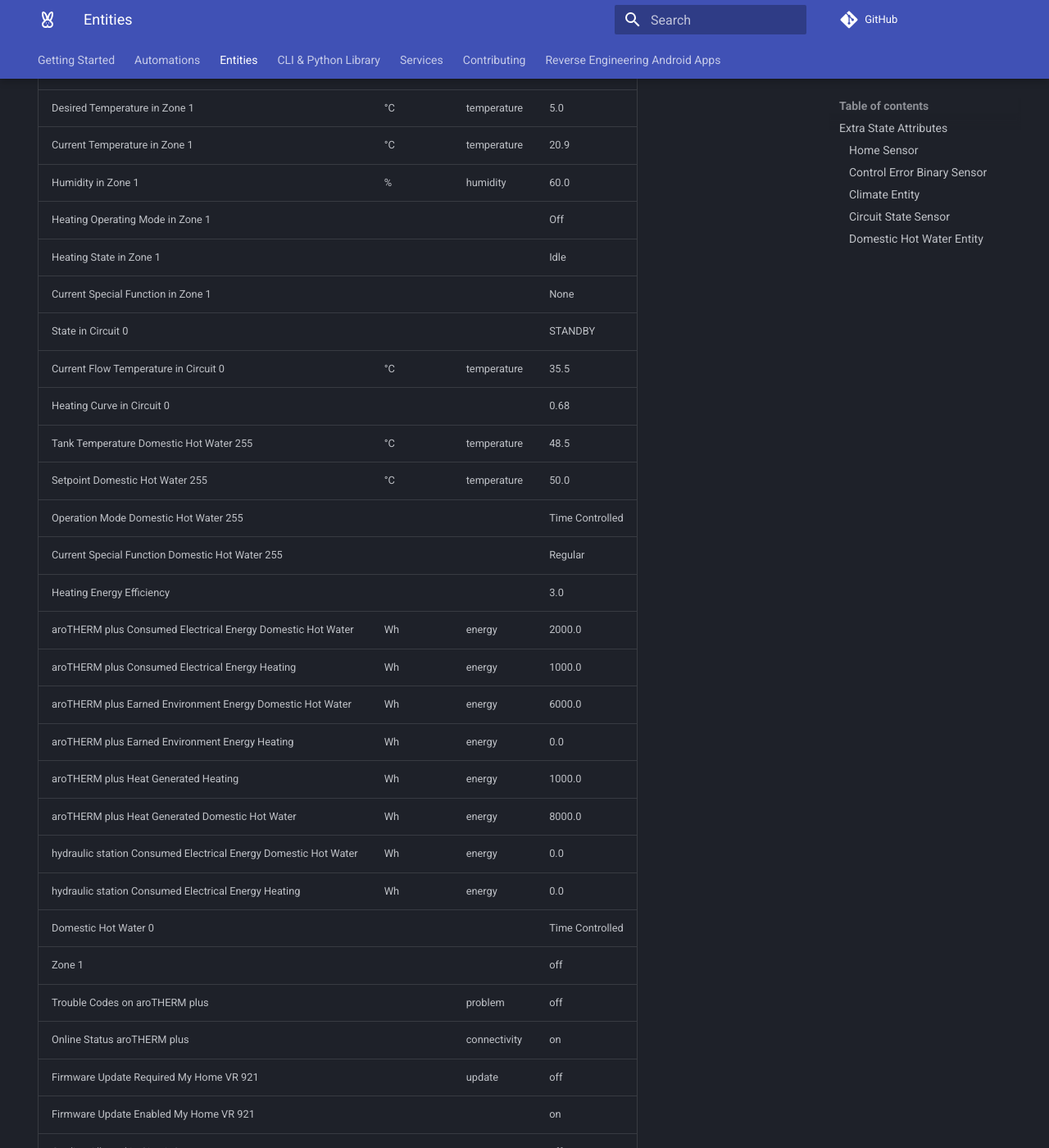
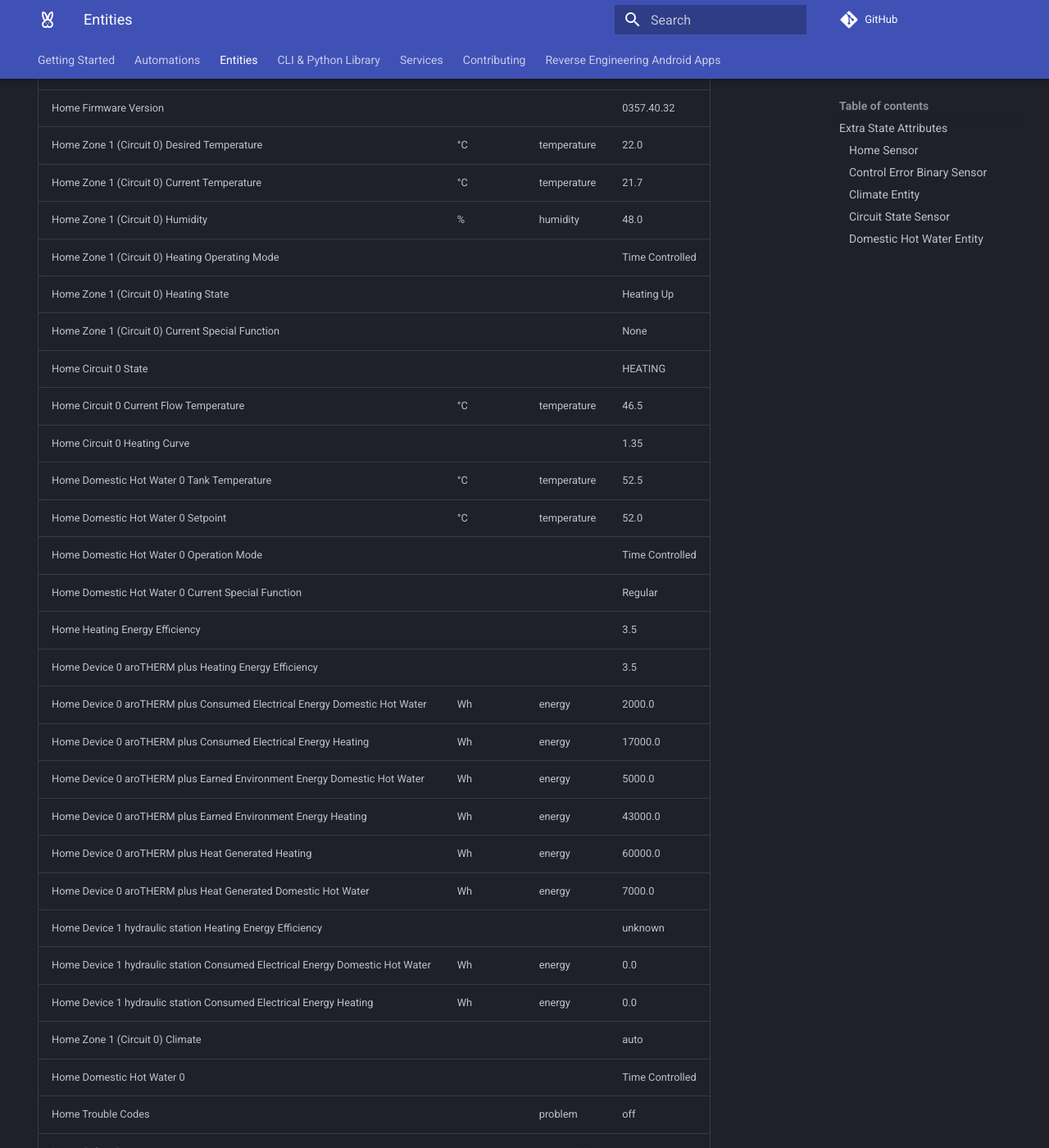
Before and after one commit to signalkraft/mypyllant-component, an MkDocs documentation site: the page built from docs/docs/2-entities.md, in a window 1280 px wide and 1400 px high, scrolled down 368 px. Shown: the whole window at 82% size. Built offline with MkDocs 1.6.1 and Material for MkDocs 9.7.7, drawn with Linux system fonts in a browser that asks for light colours; comment, search, counter and statistics services are not loaded; some of the changed text lies outside the part shown.

Commit message:
Updated entities documentation

```diff
--- a/docs/docs/2-entities.md
+++ b/docs/docs/2-entities.md
@@ -6,43 +6,47 @@
 
 # Entities
 
-You can expect these entities, although names may vary based on your installed devices (in this example "aroTHERM plus"
-and "Hydraulic Station") or the naming of your heating zones (in this case "Zone 1"):
+You can expect these entities, although names will vary based on your home name (here "Home"),
+installed devices (in this example "aroTHERM plus" and "hydraulic station"),
+or the naming of your heating zones (in this case "Zone 1"):
 
-| Entity                                                          | Unit   | Class        | Sample                    |
-|-----------------------------------------------------------------|--------|--------------|---------------------------|
-| Outdoor Temperature                                             | °C     | temperature  | 16.7                      |
-| System Water Pressure                                           | bar    | pressure     | 1.0                       |
-| My Home VR 921                                                  |        |              | 0357.40.30                |
-| Desired Temperature in Zone 1                                   | °C     | temperature  | 5.0                       |
-| Current Temperature in Zone 1                                   | °C     | temperature  | 20.9                      |
-| Humidity in Zone 1                                              | %      | humidity     | 60.0                      |
-| Heating Operating Mode in Zone 1                                |        |              | Off                       |
-| Heating State in Zone 1                                         |        |              | Idle                      |
-| Current Special Function in Zone 1                              |        |              | None                      |
-| State in Circuit 0                                              |        |              | STANDBY                   |
-| Current Flow Temperature in Circuit 0                           | °C     | temperature  | 35.5                      |
-| Heating Curve in Circuit 0                                      |        |              | 0.68                      |
-| Tank Temperature Domestic Hot Water 255                         | °C     | temperature  | 48.5                      |
-| Setpoint Domestic Hot Water 255                                 | °C     | temperature  | 50.0                      |
-| Operation Mode Domestic Hot Water 255                           |        |              | Time Controlled           |
-| Current Special Function Domestic Hot Water 255                 |        |              | Regular                   |
-| Heating Energy Efficiency                                       |        |              | 3.0                       |
-| aroTHERM plus Consumed Electrical Energy Domestic Hot Water     | Wh     | energy       | 2000.0                    |
-| aroTHERM plus Consumed Electrical Energy Heating                | Wh     | energy       | 1000.0                    |
-| aroTHERM plus Earned Environment Energy Domestic Hot Water      | Wh     | energy       | 6000.0                    |
-| aroTHERM plus Earned Environment Energy Heating                 | Wh     | energy       | 0.0                       |
-| aroTHERM plus Heat Generated Heating                            | Wh     | energy       | 1000.0                    |
-| aroTHERM plus Heat Generated Domestic Hot Water                 | Wh     | energy       | 8000.0                    |
-| hydraulic station Consumed Electrical Energy Domestic Hot Water | Wh     | energy       | 0.0                       |
-| hydraulic station Consumed Electrical Energy Heating            | Wh     | energy       | 0.0                       |
-| Domestic Hot Water 0                                            |        |              | Time Controlled           |
-| Zone 1                                                          |        |              | off                       |
-| Trouble Codes on aroTHERM plus                                  |        | problem      | off                       |
-| Online Status aroTHERM plus                                     |        | connectivity | on                        |
-| Firmware Update Required My Home VR 921                         |        | update       | off                       |
-| Firmware Update Enabled My Home VR 921                          |        |              | on                        |
-| Cooling Allowed in Circuit 0                                    |        |              | off                       |
+| Entity                                                                        | Unit   | Class        | Sample                    |
+|-------------------------------------------------------------------------------|--------|--------------|---------------------------|
+| Home                                                                          |        |              | 0                         |
+| Home Outdoor Temperature                                                      | °C     | temperature  | 9.0                       |
+| Home System Water Pressure                                                    | bar    | pressure     | 1.4                       |
+| Home Firmware Version                                                         |        |              | 0357.40.32                |
+| Home Zone 1 (Circuit 0) Desired Temperature                                   | °C     | temperature  | 22.0                      |
+| Home Zone 1 (Circuit 0) Current Temperature                                   | °C     | temperature  | 21.7                      |
+| Home Zone 1 (Circuit 0) Humidity                                              | %      | humidity     | 48.0                      |
+| Home Zone 1 (Circuit 0) Heating Operating Mode                                |        |              | Time Controlled           |
+| Home Zone 1 (Circuit 0) Heating State                                         |        |              | Heating Up                |
+| Home Zone 1 (Circuit 0) Current Special Function                              |        |              | None                      |
+| Home Circuit 0 State                                                          |        |              | HEATING                   |
+| Home Circuit 0 Current Flow Temperature                                       | °C     | temperature  | 46.5                      |
+| Home Circuit 0 Heating Curve                                                  |        |              | 1.35                      |
+| Home Domestic Hot Water 0 Tank Temperature                                    | °C     | temperature  | 52.5                      |
+| Home Domestic Hot Water 0 Setpoint                                            | °C     | temperature  | 52.0                      |
+| Home Domestic Hot Water 0 Operation Mode                                      |        |              | Time Controlled           |
+| Home Domestic Hot Water 0 Current Special Function                            |        |              | Regular                   |
+| Home Heating Energy Efficiency                                                |        |              | 3.5                       |
+| Home Device 0 aroTHERM plus Heating Energy Efficiency                         |        |              | 3.5                       |
+| Home Device 0 aroTHERM plus Consumed Electrical Energy Domestic Hot Water     | Wh     | energy       | 2000.0                    |
+| Home Device 0 aroTHERM plus Consumed Electrical Energy Heating                | Wh     | energy       | 17000.0                   |
+| Home Device 0 aroTHERM plus Earned Environment Energy Domestic Hot Water      | Wh     | energy       | 5000.0                    |
+| Home Device 0 aroTHERM plus Earned Environment Energy Heating                 | Wh     | energy       | 43000.0                   |
+| Home Device 0 aroTHERM plus Heat Generated Heating                            | Wh     | energy       | 60000.0                   |
+| Home Device 0 aroTHERM plus Heat Generated Domestic Hot Water                 | Wh     | energy       | 7000.0                    |
+| Home Device 1 hydraulic station Heating Energy Efficiency                     |        |              | unknown                   |
+| Home Device 1 hydraulic station Consumed Electrical Energy Domestic Hot Water | Wh     | energy       | 0.0                       |
+| Home Device 1 hydraulic station Consumed Electrical Energy Heating            | Wh     | energy       | 0.0                       |
+| Home Zone 1 (Circuit 0) Climate                                               |        |              | auto                      |
+| Home Domestic Hot Water 0                                                     |        |              | Time Controlled           |
+| Home Trouble Codes                                                            |        | problem      | off                       |
+| Home Online Status                                                            |        | connectivity | on                        |
+| Home Firmware Update Required                                                 |        | update       | off                       |
+| Home Firmware Update Enabled                                                  |        |              | on                        |
+| Home Circuit 0 Cooling Allowed                                                |        |              | off                       |
 
 ## Extra State Attributes
 
```
